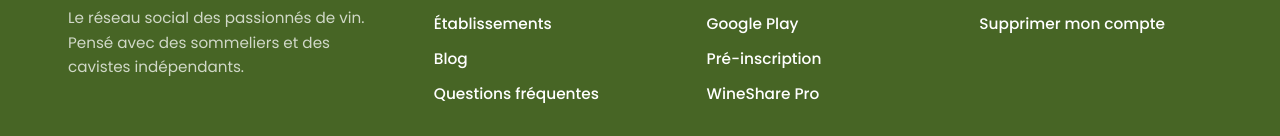
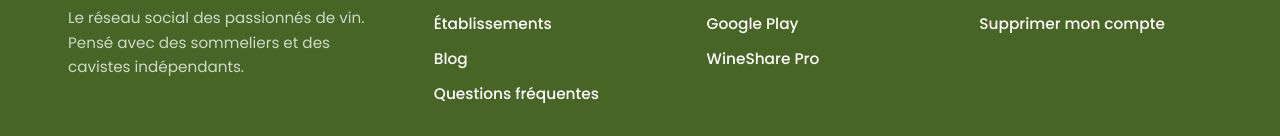
Before and after one commit to Wineshare/Wineshare, a React (Vite) app: page / in a window 1280 px wide. Shown: the part 7491-7627 px from the top of the page. Built offline with nearby package versions, Linux system fonts and the light colour scheme.

Commit message:
Update Footer.jsx

```diff
--- a/src/components/Footer.jsx
+++ b/src/components/Footer.jsx
@@ -26,7 +26,6 @@ export default function Footer() {
           <ul>
             <li><StoreLink store="appstore">App Store</StoreLink></li>
             <li><StoreLink store="googleplay">Google Play</StoreLink></li>
-            <li><a href="/pre-inscription.html">Pré-inscription</a></li>
             <li><Link to="/etablissements">WineShare Pro</Link></li>
           </ul>
         </div>
```
